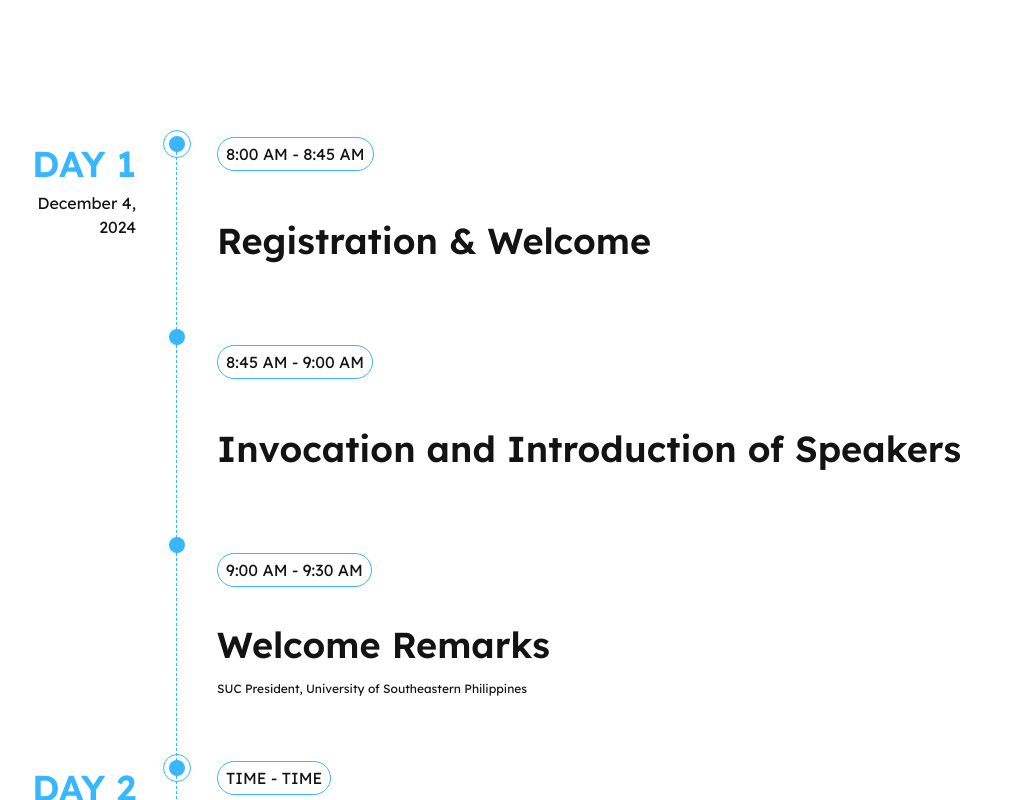
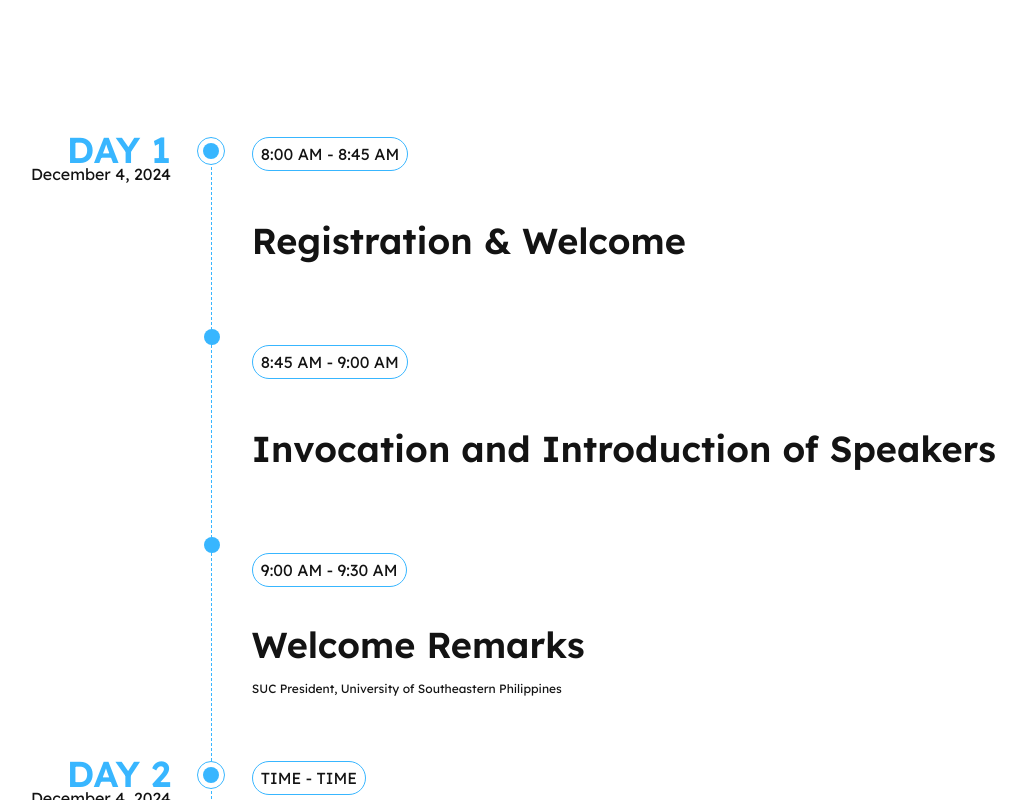
Before and after one commit to Samshh/CHEDx-Website, a React (Vite) app: page /programme in a window 1280 px wide. Shown: the part 1640-2440 px from the top of the page, without its empty margins (131-1157 px from the left). Built offline with nearby package versions, Linux system fonts and the light colour scheme.

Commit message:
EDIT: fixed programme page timeline alignment

```diff
--- a/src/pages/programme/index.tsx
+++ b/src/pages/programme/index.tsx
@@ -76,27 +76,29 @@ const MappedTimeline = () => {
 
   const res = days.flatMap((day, dayIndex) => (
     <div className="flex w-full" key={day}>
-      <div className="flex flex-col text-end w-[20%] self-start pr-10">
-        <h2 className="text-blue">{day}</h2>
-        <span>December 4, 2024</span>
+      <div className="text-end flex justify-end w-[25%] pr-10">
+        <div className="flex flex-col">
+          <h2 className="text-blue leading-[25px] ">{day}</h2>
+          <span>December 4, 2024</span>
+        </div>
       </div>
       <div className="flex flex-col w-full">
         {timeline[day].map((event, eventIndex) => (
-          <div className="w-full gap-3 flex flex-col relative " key={eventIndex}>
+          <div className={`w-full gap-3 flex flex-col relative`} key={eventIndex}>
             {eventIndex === 0 && (
-              <div className="absolute -inset-[7px] -ml-1.5 h-7 w-7 border-blue border rounded-full items-center justify-center flex">
-                <div className="h-4 w-4 rounded-full bg-blue"></div>
+              <div className="absolute -left-2 -ml-1.5 h-7 w-7 border-blue border bg-white z-10 rounded-full items-center justify-center flex">
+                <div className="h-4 w-4 rounded-full bg-blue z-20"></div>
               </div>
             )}
             {eventIndex < timeline[day].length - 1 && (
               <div className="absolute -ml-1.5 bottom-0 h-4 w-4 rounded-full bg-blue -left-[1px]"></div>
             )}
-            <div className="flex flex-col min-h-52 border-l-[1.5px] border-blue border-dashed pl-10  relative ">
+            <div className="flex flex-col min-h-52 border-l-[1.5px] border-blue border-dashed pl-10 z-0  relative ">
               <div className="hover:cursor-pointer min-h-52 hover:ml-10 transition-all duration-300 justify-center flex flex-col w-full">
                 <div className="border border-blue bg-none rounded-full px-2 py-1 text-center max-w-max absolute top-0">
                   <span className="grow-0">{event.time}</span>
                 </div>
-                <div className="relative">
+                <div>
                   <h2>{event.segment}</h2>
                   <sub>{event.segmentSpec}</sub>
                   <sub>{event.subtitle}</sub>
```
